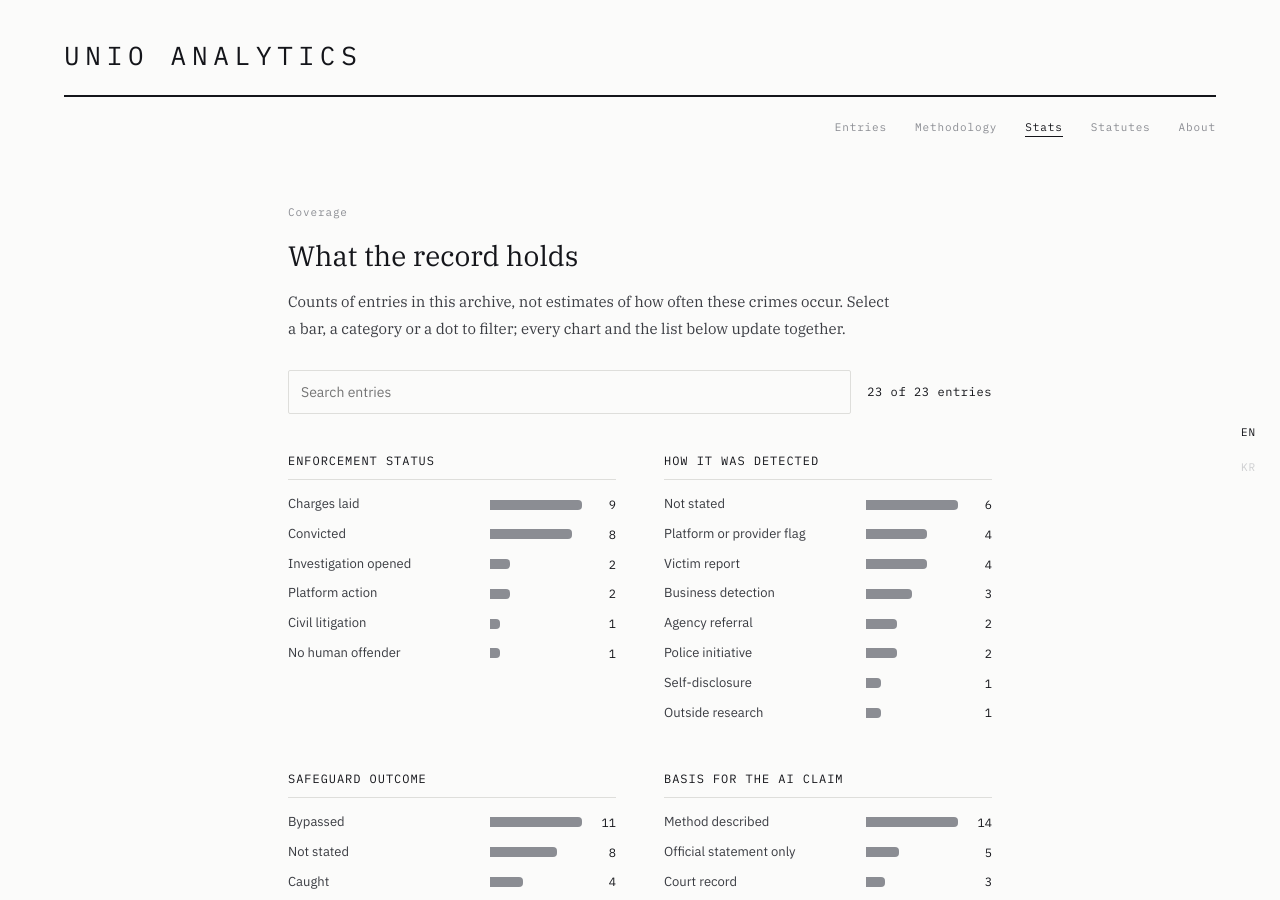
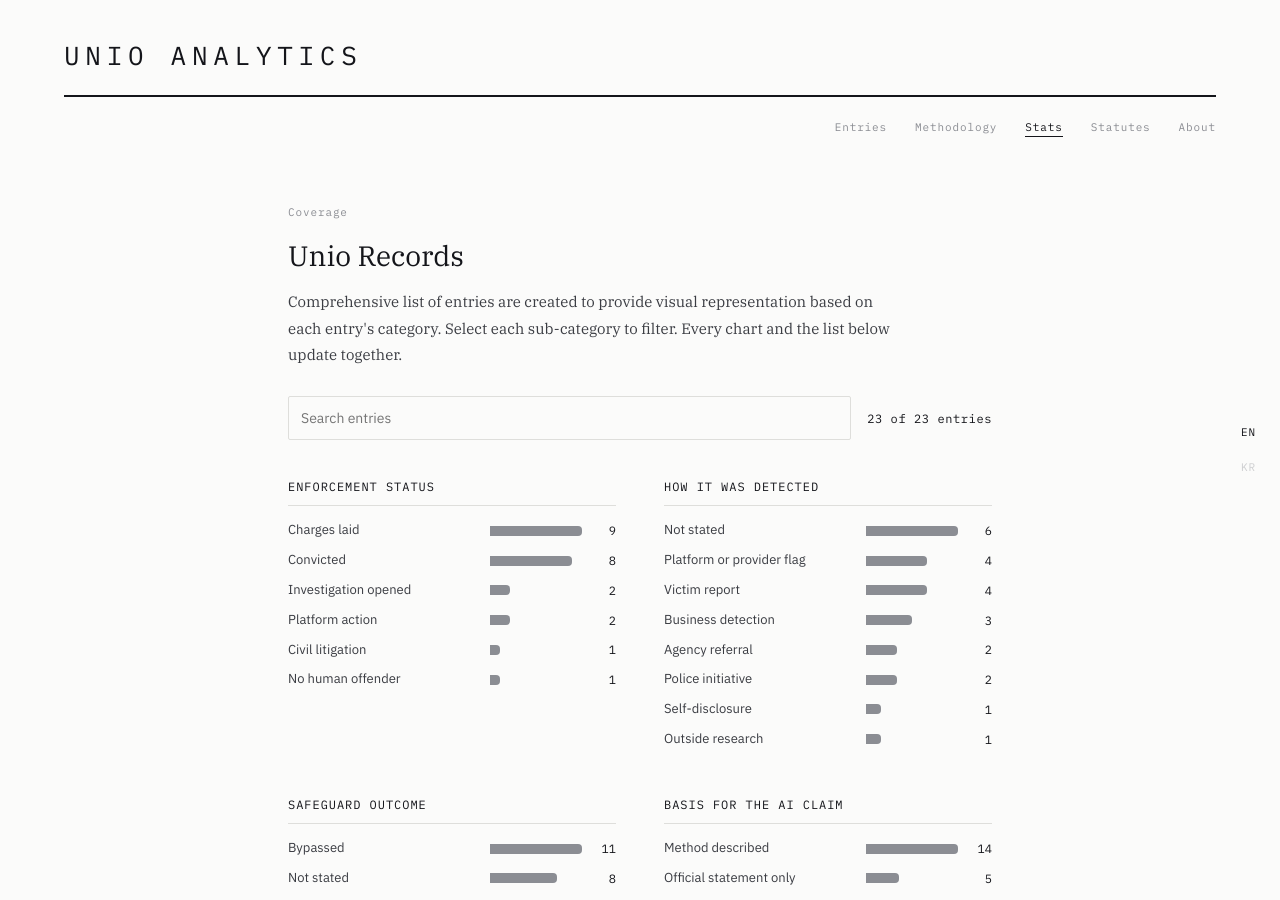
Before and after one commit to maestro-hong/maestro-hong.github.io, a Jekyll site: the page built from stats.html, in a window 1280 px wide and 900 px high. Built offline with Jekyll 4.4.1, drawn with Linux system fonts in a browser that asks for light colours.

```diff
--- a/stats.html
+++ b/stats.html
@@ -16,8 +16,9 @@ description: "Coverage summary for the Unio Analytics record: entries by categor
 
 <div class="wrap page stats">
   <p class="page__label">Coverage</p>
-  <h1 class="page__title">What the record holds</h1>
-  <p class="page__sub">Counts of entries in this archive, not estimates of how often these crimes occur. Select a bar, a category or a dot to filter; every chart and the list below update together.</p>
+  <h1 class="page__title">Unio Records</h1>
+  <p class="page__sub">Comprehensive list of entries are created to provide visual representation based on each entry's category.
+  Select each sub-category to filter. Every chart and the list below update together.</p>
 
   <div class="stats__bar">
     <input class="stats__search" id="stats-q" type="search" placeholder="Search entries" aria-label="Search entries">
```
Also changed, not shown: _entries/florida-ai-voice-streamer-crypto-sentence.md (added, +52 -0 lines).
